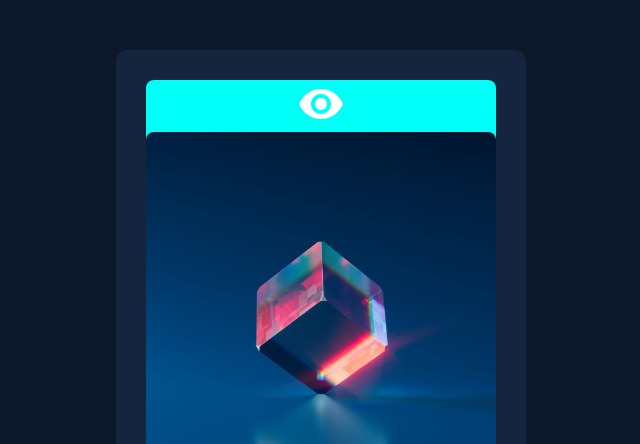
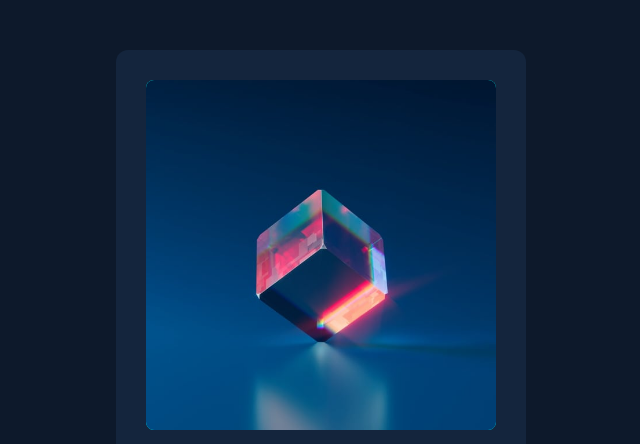
Before and after one commit to TrexHunter40/NFT-preview-card, a plain HTML site: page index.html in a window 1280 px wide. Shown: the part 148-592 px from the top of the page, without its empty margins (319-959 px from the left). Drawn offline with Linux system fonts and the light colour scheme.

Commit message:
FEAT it works! but needs a few fixes

```diff
--- a/index.html
+++ b/index.html
@@ -17,15 +17,15 @@
 <body>
   <div class="preview_card">
     <div class="preview_img">
-      <!--<div class="view">-->
-        <svg  class ="view" width="48" height="48" xmlns="http://www.w3.org/2000/svg">
+      <img src="nft-preview-card-component-main/images/image-equilibrium.jpg">
+      <div class="view">
+        <svg width="48" height="48" xmlns="http://www.w3.org/2000/svg">
           <g fill="none" fill-rule="evenodd">
             <path d="M0 0h48v48H0z"/>
             <path d="M24 9C14 9 5.46 15.22 2 24c3.46 8.78 12 15 22 15 10.01 0 18.54-6.22 22-15-3.46-8.78-11.99-15-22-15Zm0 25c-5.52 0-10-4.48-10-10s4.48-10 10-10 10 4.48 10 10-4.48 10-10 10Zm0-16c-3.31 0-6 2.69-6 6s2.69 6 6 6 6-2.69 6-6-2.69-6-6-6Z" fill="#FFF" fill-rule="nonzero"/>
           </g>
         </svg>
-      <!--</div>-->
-      <img src="nft-preview-card-component-main/images/image-equilibrium.jpg">
+      </div>
     </div>
     <section>
       <header class="nft_title">
--- a/styles/style.scss
+++ b/styles/style.scss
@@ -60,24 +60,29 @@ body
 
 .preview_img
 {
-    display: inline-block;
-    flex-direction: column;
-    align-items: center;
-    justify-content: center;
+    position: relative;
+    display: flex;
+    align-items: stretch;
+    //display: inline-block;
+    //flex-direction: column;
+    //align-items: center;
+    //justify-content: center;
     background-color: $cyan;
     border-radius: 8px;
+    text-align: center;
 }
 
 .preview_img .view
 {
-    display: inline-block;
-    position: relative;
+    position: absolute;
+    top: 50%;
     left: 50%;
-    //bottom: 50%;
-    transform: translateX(-50%);
-    //transform: translateY(-50%);
-    visibility: visible;
+    transform: translate(-50%, -50%);
+    visibility: hidden;
+    margin: 1px;
     z-index: 1;
+    opacity: 0;
+    transition: 500ms;
 }
 
 .preview_img img
@@ -88,13 +93,23 @@ body
     max-width: 100%;
     height: auto;
     opacity: 1;
-    transition: opacity 500ms;
+    transition: 500ms;
+
 }
 
-.preview_img .view ~ img:hover
+.preview_img img:hover
 {
     opacity: 0.5;
-    display: block;
+    transition: 500ms;
+}
+
+
+.preview_img:hover .view,
+.preview_img .view:hover
+{
+    visibility: visible;
+    opacity: 1;
+    transition: 500ms;
 }
 
 .nft_title
```
Also changed, not shown: styles/style.css, 1 other file.
